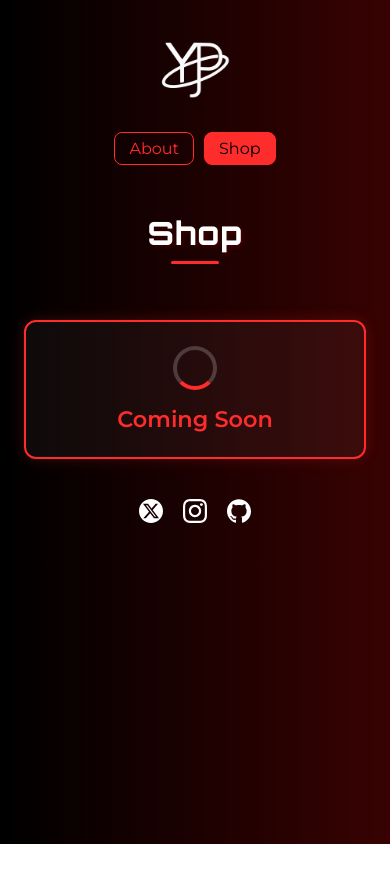
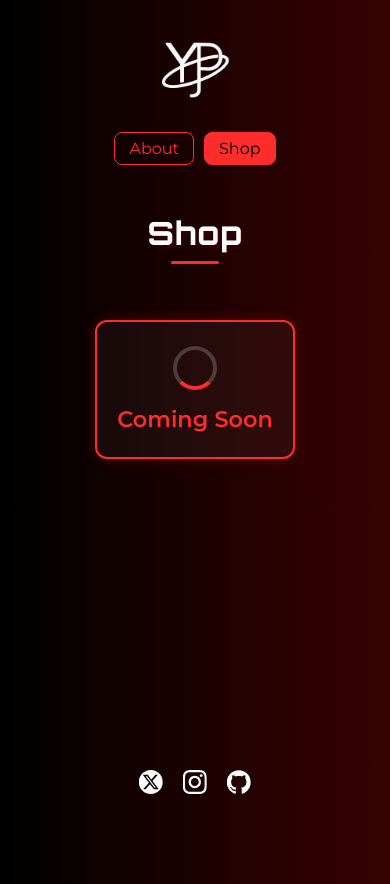
Before and after one commit to hossalmon/Year-in-Progress, a website: page public/shop.html in a window 390 px wide. Before the commit the page ends 844 px from the top, so only its background shows below. Drawn offline with Linux system fonts and the light colour scheme.

Commit message:
desktop vertical alignment

```diff
--- a/public/shop.html
+++ b/public/shop.html
@@ -5,7 +5,6 @@
   <meta name="viewport" content="width=device-width, initial-scale=1.0" />
   <title>Shop | Year In Progress</title>
   <link rel="stylesheet" href="stylesheets/style.css" />
-  <link rel="stylesheet" href="stylesheets/about.css" />
   <link rel="stylesheet" href="stylesheets/shop.css" />
   <link href="https://fonts.googleapis.com/css2?family=Montserrat:wght@400;600;800&display=swap" rel="stylesheet" />
   <link href="https://fonts.googleapis.com/css2?family=Orbitron:wght@400;800&display=swap" rel="stylesheet" />
--- a/public/stylesheets/about.css
+++ b/public/stylesheets/about.css
@@ -1,7 +1,7 @@
 .about-content {
   max-width: 800px;
-  margin: 50px auto 0 auto;
-  padding: 0 20px;
+  width: 100%;
+  margin: auto 0;
   text-align: center;
 }
 
@@ -66,8 +66,15 @@
 /* === MOBILE RESPONSIVE === */
 @media (max-width: 600px) {
   .about-content {
+    margin: 60px 0 20px 0;
     padding: 0 12px;
-    margin-top: 40px;
+    transform: none !important;
+  }
+
+   body {
+    min-height: auto;
+    overflow-x: hidden;
+    overflow-y: auto;
   }
 
   .about-content h1 {
--- a/public/stylesheets/shop.css
+++ b/public/stylesheets/shop.css
@@ -1,7 +1,6 @@
 .shop-container {
   max-width: 800px;
-  margin: 50px auto 0 auto;
-  padding: 0 20px;
+  margin: auto 0;
   text-align: center;
 }
 
@@ -96,10 +95,8 @@
   }
 
   .social-links {
-    position: static;
-    margin-top: 40px;
-    transform: none;
-    text-align: center;
+    margin-top: auto;
+    margin-bottom: 16px;
   }
 
   .social-links a {
--- a/public/stylesheets/style.css
+++ b/public/stylesheets/style.css
@@ -1,6 +1,6 @@
 body {
   margin: 0;
-  padding: 40px 20px;
+  min-height: 100vh;
   background: linear-gradient(to right, #000000, #380202);
   font-family: 'Montserrat', sans-serif;
   color: white;
@@ -9,15 +9,21 @@
   align-items: center;
   text-align: center;
   overflow-x: hidden;
+  overflow-y: auto;
 }
 
 .container {
   max-width: 800px;
   width: 100%;
-  margin: 50px auto 40px auto; /* top: 80px, bottom: 40px */
+  margin: auto 0; /* top & bottom auto = vertical centering in flex parent */
+  transform: translateY(-30px); /* adjust this value for vertical control */
+  display: flex;
+  flex-direction: column;
+  align-items: center;
   box-sizing: border-box;
   text-align: center;
 }
+
 
 
 .progress-bar {
@@ -142,7 +148,7 @@
 /* === Top Bar Layout === */
 .top-bar {
   position: absolute;
-  top: 20px;
+  top: 5px;
   left: 20px;
   display: flex;
   flex-direction: row;
@@ -378,6 +384,8 @@
   body {
     padding: 20px 12px;
     font-size: 1rem;
+    overflow-x: hidden;
+    overflow-y: hidden;
   }
 
     .logo img {
@@ -427,6 +435,8 @@
 
   .container {
     margin-top: 40px;
+    margin-bottom: 20px;
+    transform: none !important; /*Disable upward shift on mobile */
   }
 
   h1 {
```
